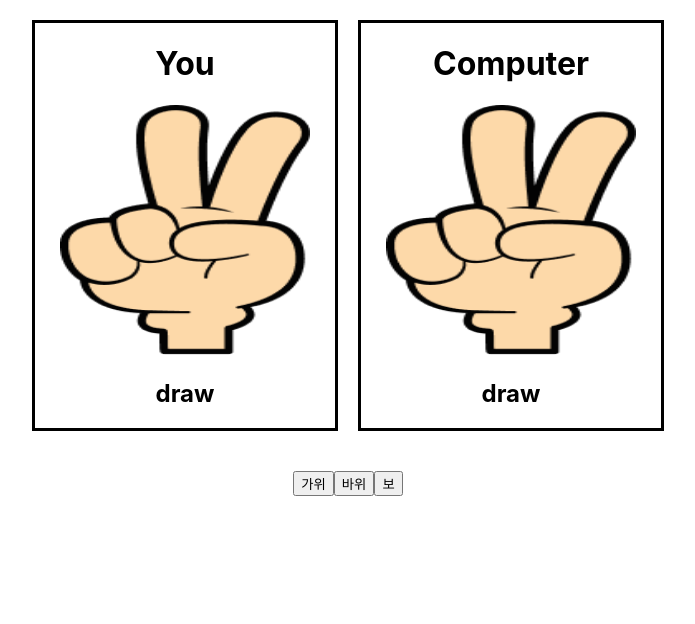
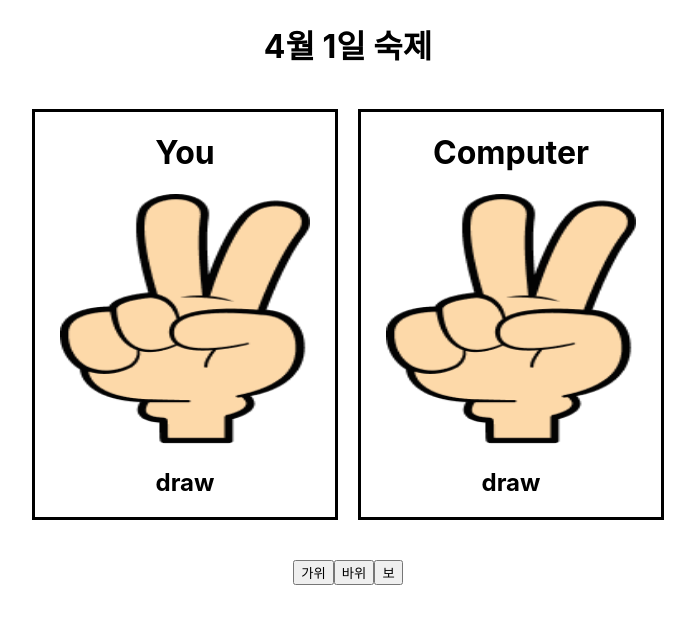
Before and after one commit to lodosswkor/react-study-noona, a React (Create React App) app: page / in a window 1280 px wide. Shown: the top 624 px of the page, without its empty margins (292-987 px from the left). Built offline with nearby package versions, Linux system fonts and the light colour scheme.

Commit message:
4월1일 숙제...

```diff
--- a/src/App.js
+++ b/src/App.js
@@ -70,7 +70,8 @@ function App() {
 
 
   return (
-    <div>
+    <div style={{'textAlign':'center'}}>
+      <h1>4월 1일 숙제</h1>
       <div className="main">
         <Box title='You' choice={userChoice} result={result}/>
         <div style={{'width':'20px'}}></div>
```
